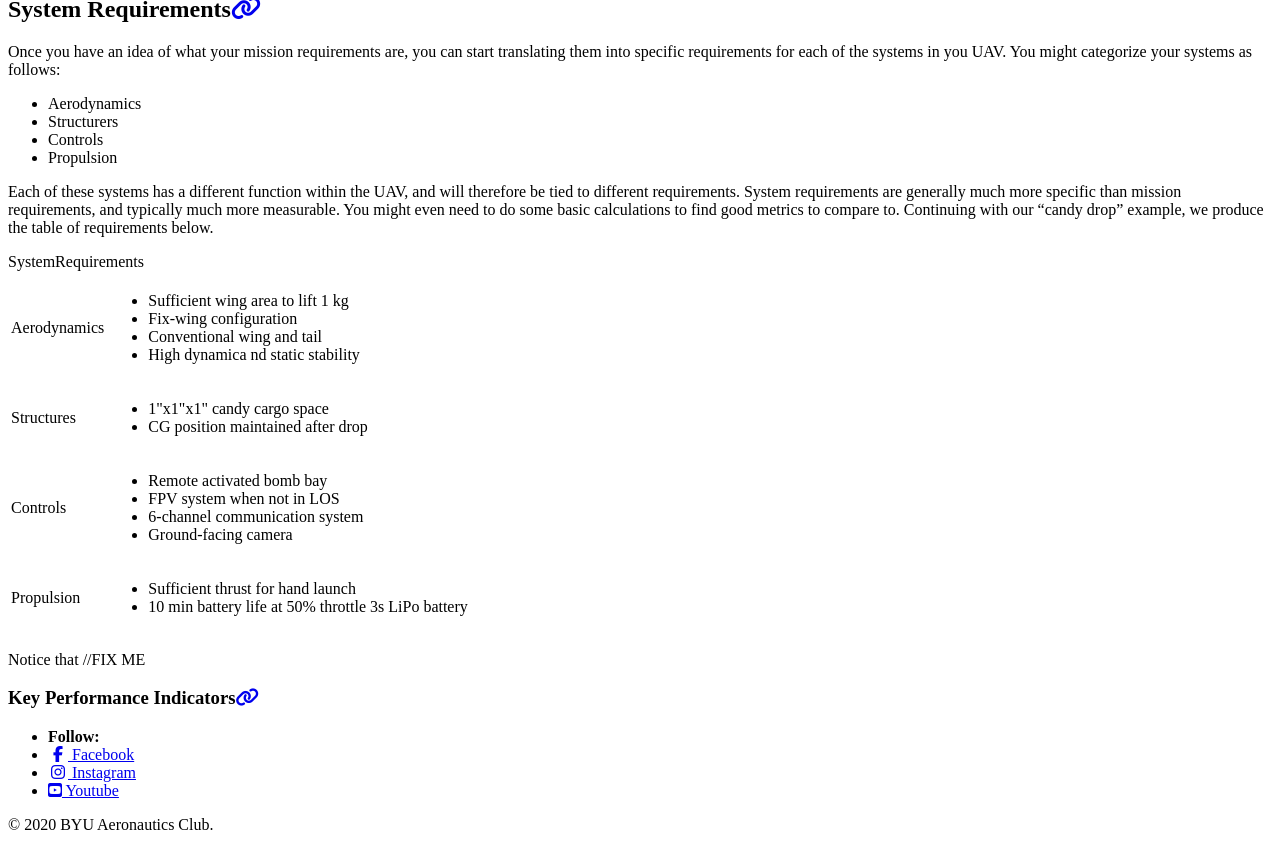
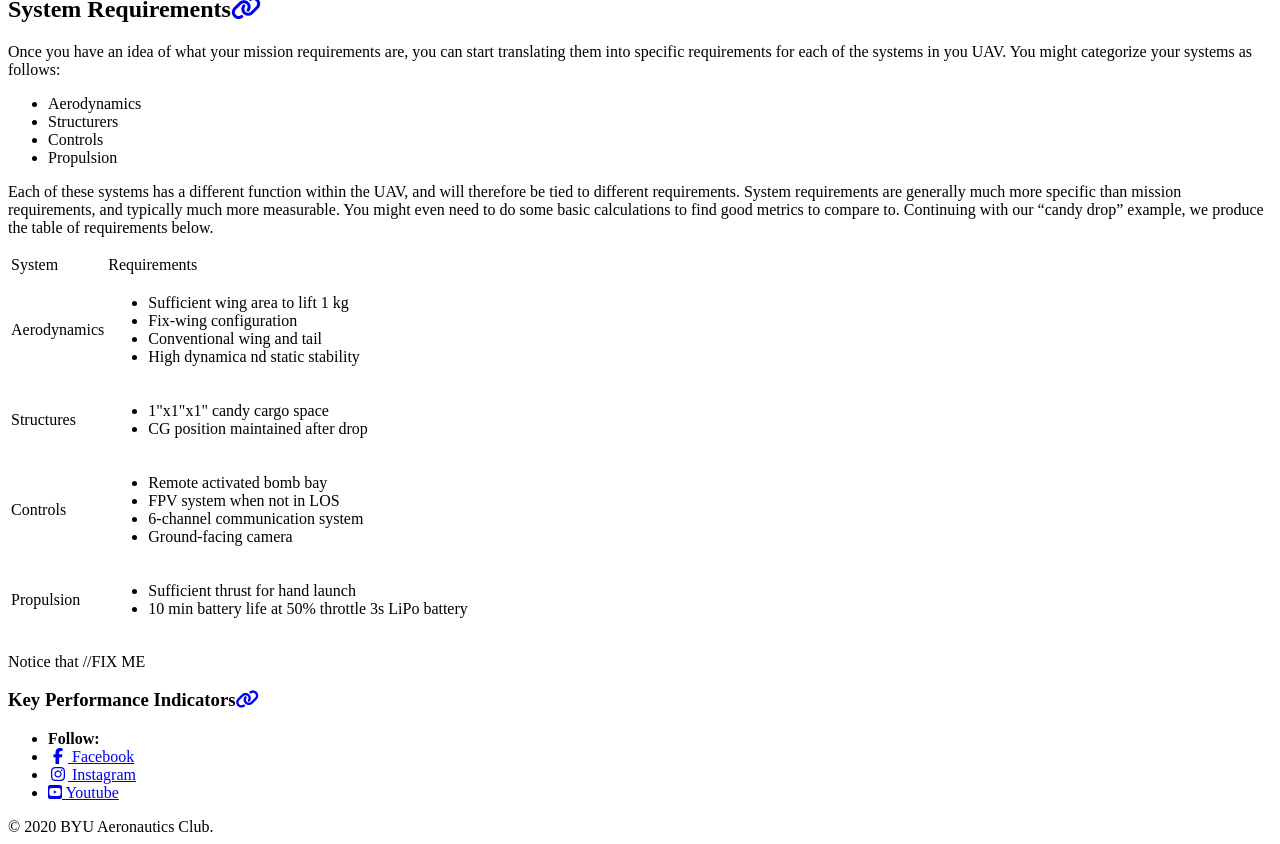
Before and after one commit to BYU-Aeronautics-Club/BYUAeronauticsClub.github.io, a Jekyll site: the page built from _pages/fundamentals/designtools/definingrequirements.md, in a window 1280 px wide and 900 px high, scrolled down 1493 px, cut to the strip 56-900 px from the top of the window. Built offline with Jekyll 4.4.1, drawn with Linux system fonts in a browser that asks for light colours; cached includes are drawn as plain includes; nearby versions of some CDN libraries.

Commit message:
One more try

```diff
--- a/_pages/fundamentals/designtools/definingrequirements.md
+++ b/_pages/fundamentals/designtools/definingrequirements.md
@@ -38,11 +38,17 @@ Once you have an idea of what your mission requirements are, you can start trans
 Each of these systems has a different function within the UAV, and will therefore be tied to different requirements. System requirements are generally much more specific than mission requirements, and typically much more measurable. You might even need to do some basic calculations to find good metrics to compare to. Continuing with our "candy drop" example, we produce the table of requirements below.
 
 <table>
+    <thead>
+        <tr>
+            <td>
+                System
+            </td>
+            <td>
+                Requirements
+            </td>
+        </tr>
+    </thead>
     <tbody>
-        <tr>
-            <thead>System</thead>
-            <thead>Requirements</thead>
-        </tr>
         <tr>
             <td>
                 Aerodynamics
```
